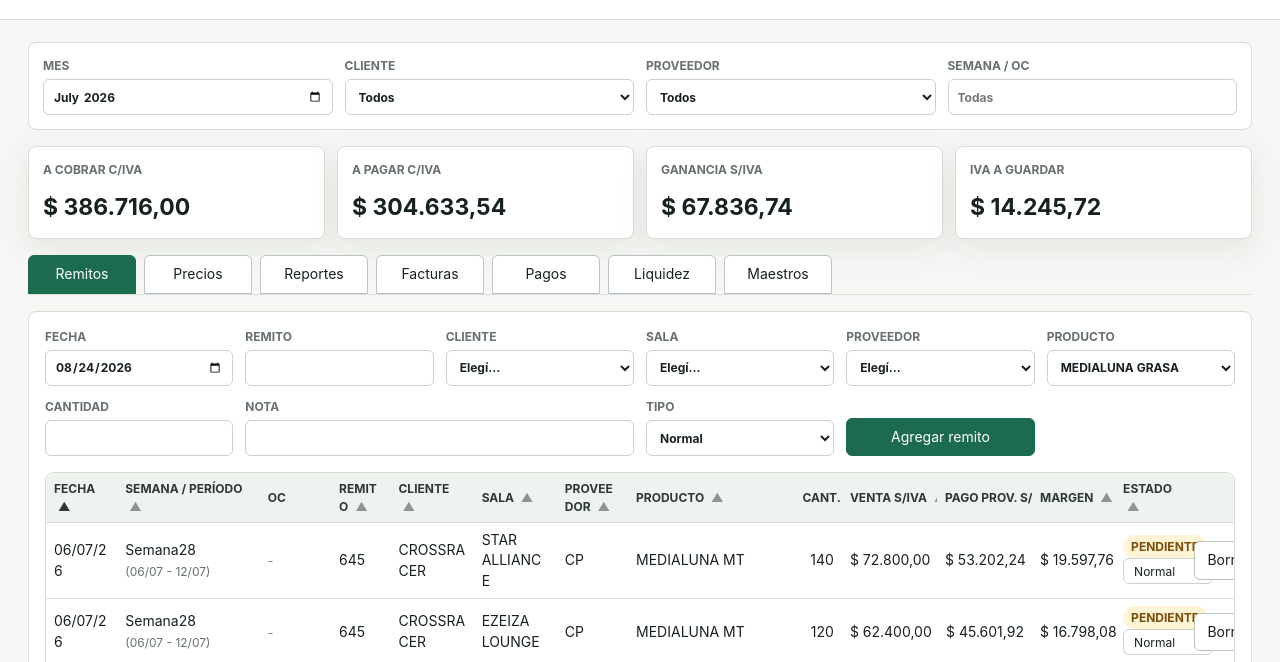
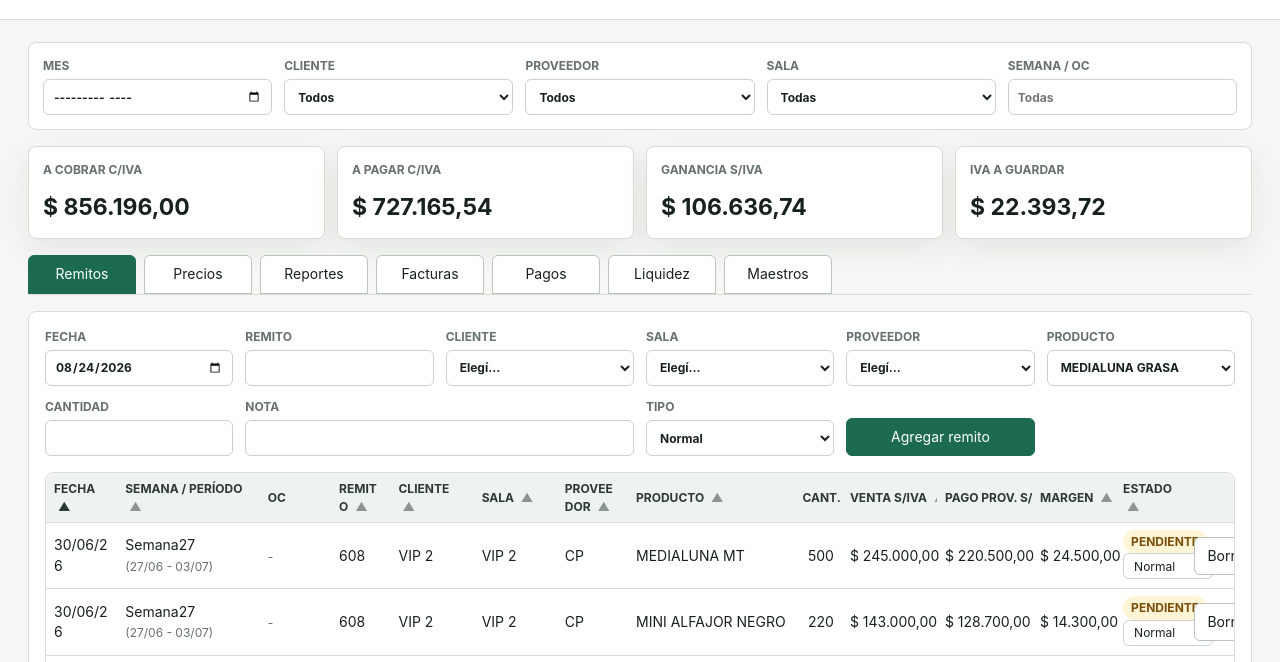
Before and after one commit to Hojaldra/Hojaldra-Admin, a plain HTML site: page index.html in a window 1280 px wide. Shown: the part 82-744 px from the top of the page. Drawn offline with Linux system fonts and the light colour scheme.

Commit message:
Add files via upload

```diff
--- a/app.js
+++ b/app.js
@@ -491,6 +491,7 @@ function activeFilters() {
     month: $("#monthFilter").value,
     clientId: $("#clientFilter").value,
     providerId: $("#providerFilter").value,
+    locationId: $("#locationFilter").value,
     week: $("#weekFilter").value
   };
 }
@@ -501,8 +502,9 @@ function filteredDeliveries() {
     const inMonth = !f.month || item.date.startsWith(f.month);
     const inClient = !f.clientId || item.clientId === f.clientId;
     const inProvider = !f.providerId || item.providerId === f.providerId;
+    const inLocation = !f.locationId || item.locationId === f.locationId;
     const inWeek = !f.week || normalizeWeekFilterText(periodKeyFor(item)) === normalizeWeekFilterText(f.week);
-    return inMonth && inClient && inProvider && inWeek;
+    return inMonth && inClient && inProvider && inLocation && inWeek;
   });
 }
 
@@ -630,7 +632,8 @@ function candidateDeliveries({ clientId, locationId, providerId, mode }) {
 function renderOptions() {
   const selected = {
     clientFilter: $("#clientFilter").value,
-    providerFilter: $("#providerFilter").value
+    providerFilter: $("#providerFilter").value,
+    locationFilter: $("#locationFilter").value
   };
 
   fillSelects("provider", sortByName(state.providers));
@@ -645,6 +648,12 @@ function renderOptions() {
   $("#providerFilter").innerHTML = `<option value="">Todos</option>${sortByName(state.providers).map(optionHtml).join("")}`;
   $("#clientFilter").value = selected.clientFilter;
   $("#providerFilter").value = selected.providerFilter;
+
+  $("#locationFilter").innerHTML = `<option value="">Todas</option>${sortByName(state.locations.map((loc) => ({
+    ...loc,
+    name: `${loc.name} (${byId(state.clients, loc.clientId)?.name || ""})`
+  }))).map(optionHtml).join("")}`;
+  $("#locationFilter").value = selected.locationFilter;
 
   filterLocationSelectByClient($("#deliveryForm"));
   filterLocationSelectByClient($("#ruleForm"));
@@ -2391,7 +2400,7 @@ function toggleOcVisibility(form) {
   ocWrap.classList.toggle("is-hidden", client?.billingCycle !== "po");
 }
 
-["#monthFilter", "#clientFilter", "#providerFilter", "#weekFilter"].forEach((selector) => {
+["#monthFilter", "#clientFilter", "#providerFilter", "#locationFilter", "#weekFilter"].forEach((selector) => {
   $(selector).addEventListener("change", render);
 });
 
@@ -3054,7 +3063,6 @@ function slug(value) {
 async function boot() {
   setSyncStatus("cargando");
   state = await loadState();
-  $("#monthFilter").value = "2026-07";
   setDefaultDates();
   render();
 }
--- a/index.html
+++ b/index.html
@@ -39,6 +39,10 @@
         <label>
           Proveedor
           <select id="providerFilter"></select>
+        </label>
+        <label>
+          Sala
+          <select id="locationFilter"></select>
         </label>
         <label>Semana / OC<input id="weekFilter" type="text" placeholder="Todas" /></label>
       </section>
--- a/styles.css
+++ b/styles.css
@@ -132,7 +132,7 @@ main {
 }
 
 .toolbar {
-  grid-template-columns: repeat(4, minmax(160px, 1fr));
+  grid-template-columns: repeat(5, minmax(160px, 1fr));
   background: var(--surface);
   padding: 14px;
   border: 1px solid var(--line);
```
